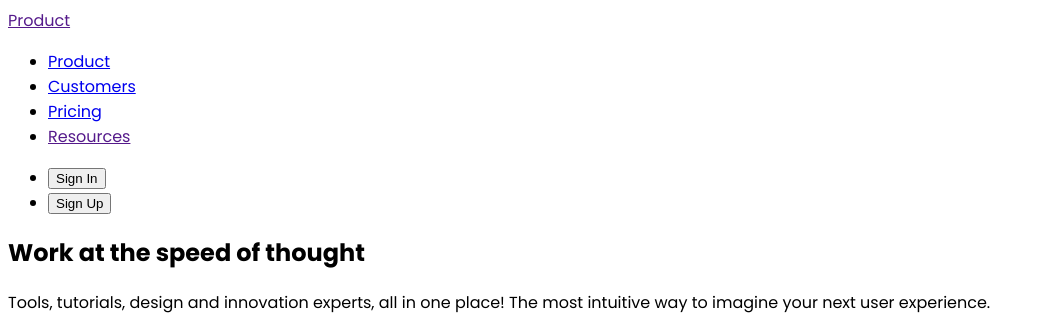
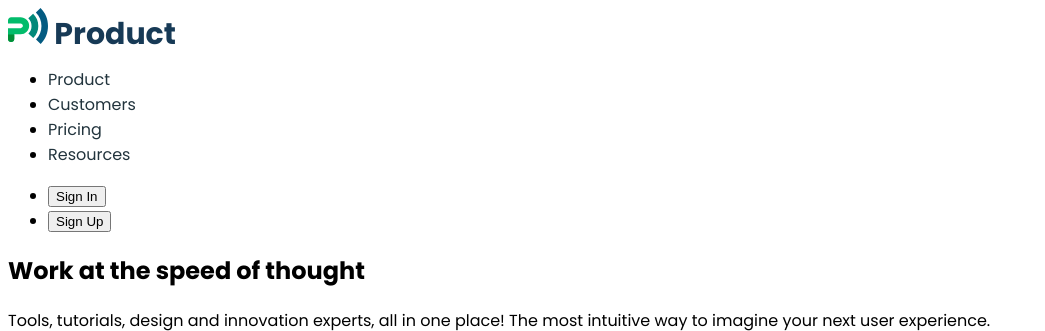
Before and after one commit to roman-panchuk98/Blended-practice-01, a plain HTML site: page index.html in a window 1280 px wide. Shown: the top 331 px of the page, without its empty margins (0-1045 px from the left). Drawn offline with Linux system fonts and the light colour scheme.

Commit message:
Add logotype

```diff
--- a/css/style.css
+++ b/css/style.css
@@ -1,3 +1,15 @@
 body{
     font-family: "Poppins", sans-serif;
 }
+
+a{
+    text-decoration: none;
+    color: #22343d;
+}
+
+.logotype{
+    font-weight: 700;
+    font-size: 30px;
+    line-height: 0.93333;
+    color: #173a56;
+}
--- a/index.html
+++ b/index.html
@@ -15,7 +15,10 @@
     <!-- Header -->
     <header>
       <nav>
-        <a href="">Product</a>
+        <a href="./index.html" class="logotype"
+          ><img src="./images/logotype.svg" alt="Logo" />
+          Product
+        </a>
         <ul>
           <li><a href="./index.html">Product</a></li>
           <li><a href="./customers.html">Customers</a></li>
@@ -67,7 +70,10 @@
       </section>
       <!-- Managment section -->
       <section>
-        <h2><span>Effortless Validation for</span> Management</h2>
+        <h2>
+          <span>Effortless Validation for</span>
+          Management
+        </h2>
         <p>
           The Myspace page defines the individual, his or her characteristics,
           traits, personal choices and the overall personality of the person.
@@ -92,7 +98,10 @@
       </section>
       <!-- Support section -->
       <section>
-        <h2><span>Easier decision making for</span>Customer Support</h2>
+        <h2>
+          <span>Easier decision making for</span>
+          Customer Support
+        </h2>
         <p>
           The Myspace page defines the individual, his or her characteristics,
           traits, personal choices and the overall personality of the person.
@@ -109,7 +118,10 @@
       </section>
       <!-- Collaboration section -->
       <section>
-        <h2><span>Optimisation for</span>Collaborative</h2>
+        <h2>
+          <span>Optimisation for</span>
+          Collaborative
+        </h2>
         <p>
           Few would argue that, despite the advancements of feminism over the
           past three decades, women still face a double standard when it comes
@@ -170,17 +182,29 @@
         <ul>
           <li>
             <img src="./images/laptop.png" alt="laptop" width="350" />
-            <p>By <span>Wahid Ari</span> | 03 March 2019</p>
+            <p>
+              By
+              <span>Wahid Ari</span>
+              | 03 March 2019
+            </p>
             <h3>Increasing Prosperity With Positive Thinking</h3>
           </li>
           <li>
             <img src="./images/landscape.png" alt="landscape" width="350" />
-            <p>By <span>Wahid Ari</span> | 03 March 2019</p>
+            <p>
+              By
+              <span>Wahid Ari</span>
+              | 03 March 2019
+            </p>
             <h3>Motivation Is The First Step To Success</h3>
           </li>
           <li>
             <img src="./images/build.png" alt="build" width="350" />
-            <p>By <span>Wahid Ari</span> | 03 March 2019</p>
+            <p>
+              By
+              <span>Wahid Ari</span>
+              | 03 March 2019
+            </p>
             <h3>Success Steps For Your Personal Or Business</h3>
           </li>
         </ul>
@@ -193,7 +217,8 @@
           <li>
             <h3>Free</h3>
             <p>Brief price description</p>
-            <span>0</span><span>$</span>
+            <span>0</span>
+            <span>$</span>
             <p>Per / month</p>
             <ul>
               <li>
@@ -211,7 +236,8 @@
           <li>
             <h3>Standard</h3>
             <p>Brief price description</p>
-            <span>5</span><span>$</span>
+            <span>5</span>
+            <span>$</span>
             <p>Per / month</p>
             <ul>
               <li>
@@ -229,7 +255,8 @@
           <li>
             <h3>Premium</h3>
             <p>Brief price description</p>
-            <span>10</span><span>$</span>
+            <span>10</span>
+            <span>$</span>
             <p>Per / month</p>
             <ul>
               <li>
@@ -286,7 +313,10 @@
     </main>
     <!-- Footer -->
     <footer>
-      <a href="./index.html">Product</a>
+      <a href="./index.html" class="logotype">
+        <img src="./images/logotype.svg" alt="Logo" />
+        Product
+      </a>
       <h3>Resource</h3>
       <ul>
         <li>About Us</li>
```
Also changed, not shown: customers.html (+8 -2 lines), pricing.html (+8 -2 lines), images/logotype.svg (added).
